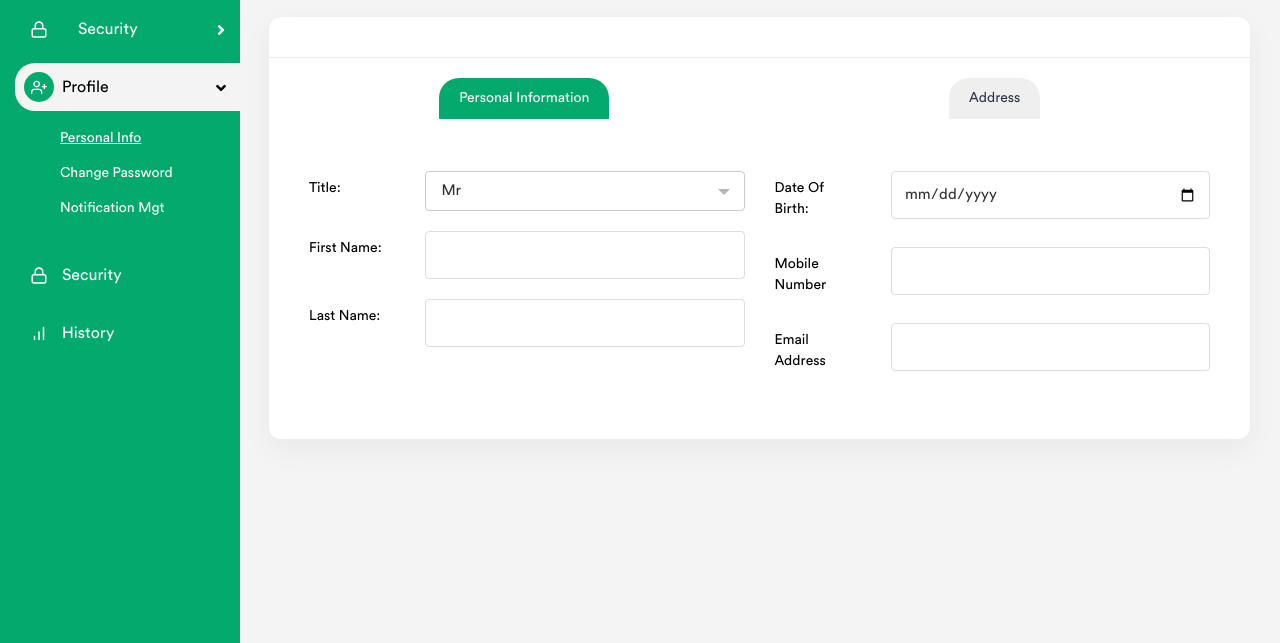
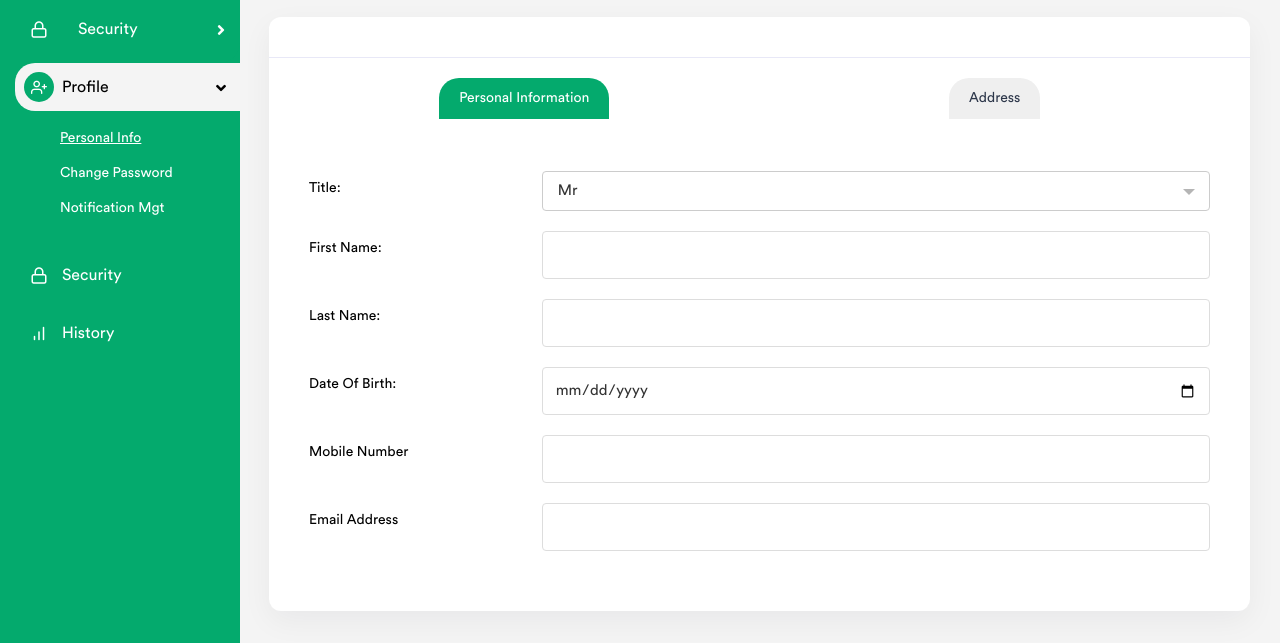
Before and after one commit to faithhub/Desjardins-prototype-1, a plain HTML site: page profile.html in a window 1280 px wide. Shown: the part 157-800 px from the top of the page. Drawn offline with Linux system fonts and the light colour scheme; files whose address does not match are found by name.

Commit message:
latest update

```diff
--- a/profile.html
+++ b/profile.html
@@ -155,12 +155,11 @@
                                 </ul>
                                 <div class="tab-content">
                                     <div class="tab-pane show active" id="bottom-justified-tab1">
-
                                         <div class="card-body">
                                             <h5 class="card-title"></h5>
                                             <form action="#">
                                                 <div class="row">
-                                                    <div class="col-xl-6">
+                                                    <div class="col-lg-12">
                                                         <div class="form-group row">
                                                             <label class="col-lg-3 col-form-label">Title:</label>
                                                             <div class="col-lg-9">
@@ -183,7 +182,7 @@
                                                             </div>
                                                         </div>
                                                     </div>
-                                                    <div class="col-xl-6">
+                                                    <div class="col-lg-12">
                                                         <div class="form-group row">
                                                             <label class="col-lg-3 col-form-label">Date Of
                                                                 Birth:</label>
@@ -213,7 +212,7 @@
                                             <h5 class="card-title"></h5>
                                             <form action="#">
                                                 <div class="row">
-                                                    <div class="col-xl-6">
+                                                    <div class="col-lg-12">
                                                         <div class="form-group row">
                                                             <label class="col-lg-3 col-form-label">Street Name and Number:</label>
                                                             <div class="col-lg-9">
```
